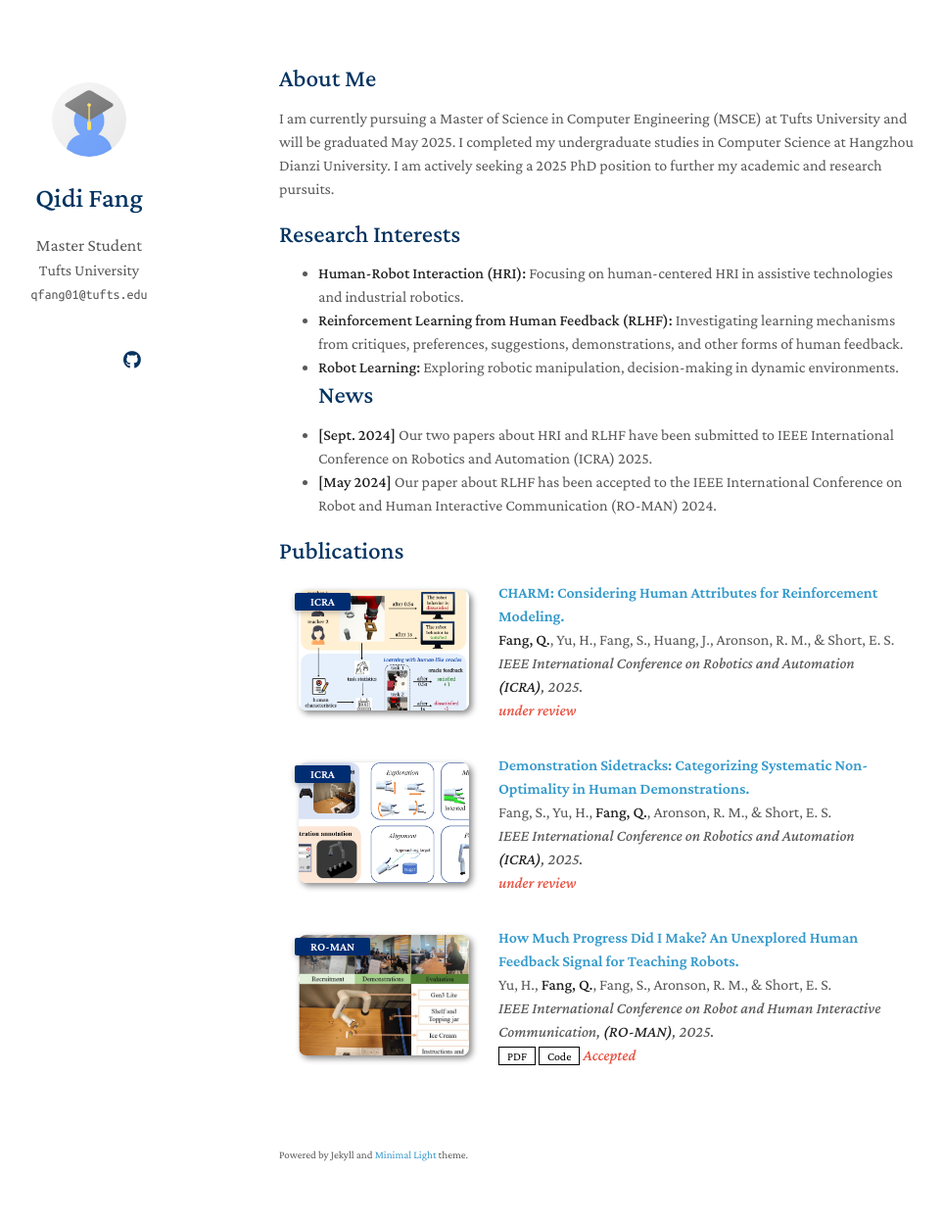
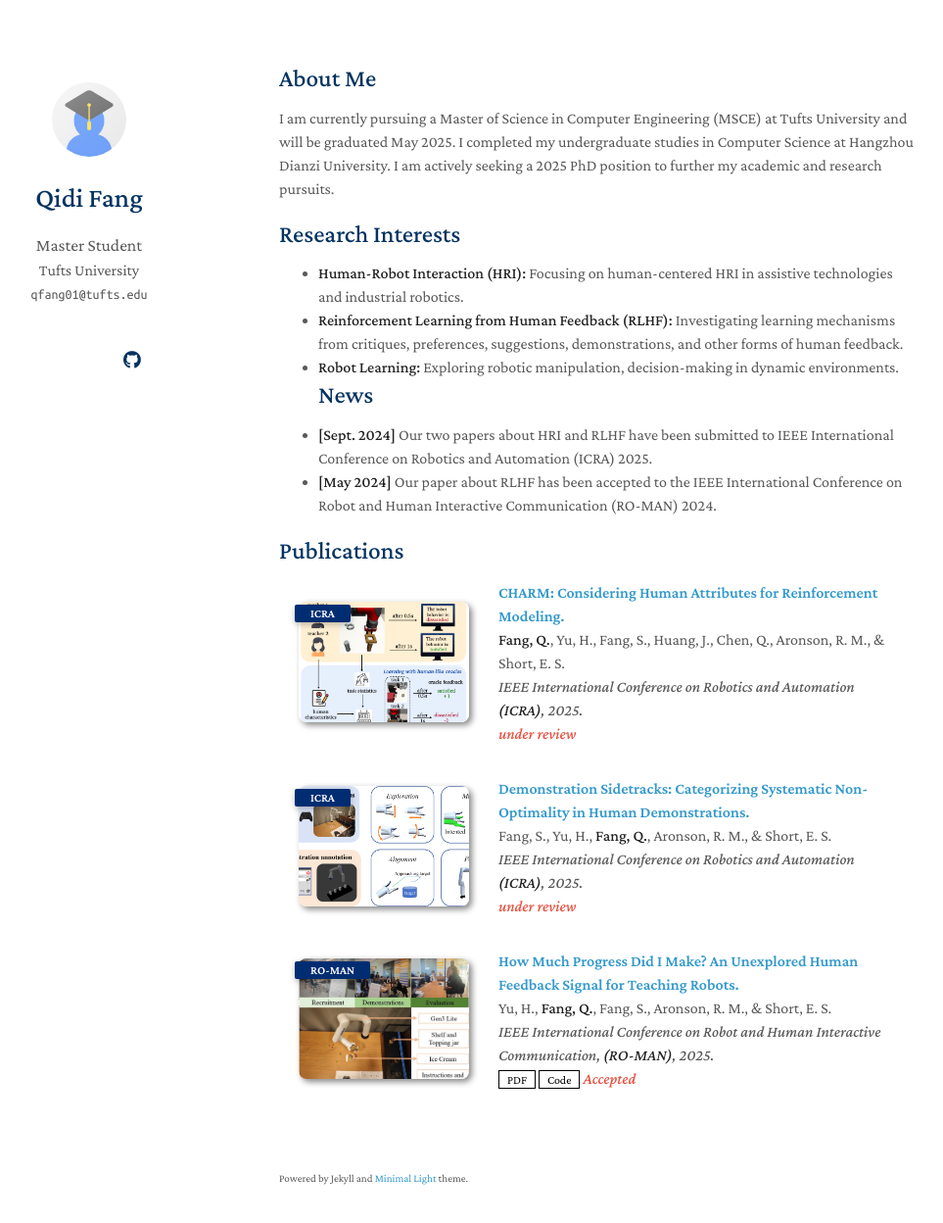
Before and after one commit to NoahF1205/qidifang.github.io, a Jekyll site: the page built from index.md, in a window 1280 px wide and 1283 px high. Shown: the top 1248 px of the window at 98% size, without its empty margins (185-1148 px from the left). Built offline with Jekyll 4.4.1, drawn with Linux system fonts in a browser that asks for light colours; a style sheet for code colours, icons or effects is not loaded; our own code applies the rules of GitHub Pages for plain Markdown files.

Commit message:
Update publications.yml

```diff
--- a/_data/publications.yml
+++ b/_data/publications.yml
@@ -1,7 +1,7 @@
 main:
 
   - title: "CHARM: Considering Human Attributes for Reinforcement Modeling."
-    authors: <strong>Fang, Q.</strong>, Yu, H., Fang, S., Huang, J., Aronson, R. M., & Short, E. S.
+    authors: <strong>Fang, Q.</strong>, Yu, H., Fang, S., Huang, J., Chen, Q., Aronson, R. M., & Short, E. S.
     conference_short: ICRA
     conference: IEEE International Conference on Robotics and Automation <strong>(ICRA)</strong>, 2025.
     pdf:
```
